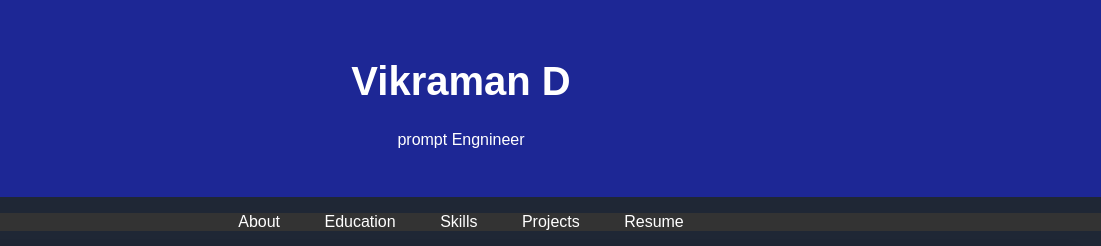
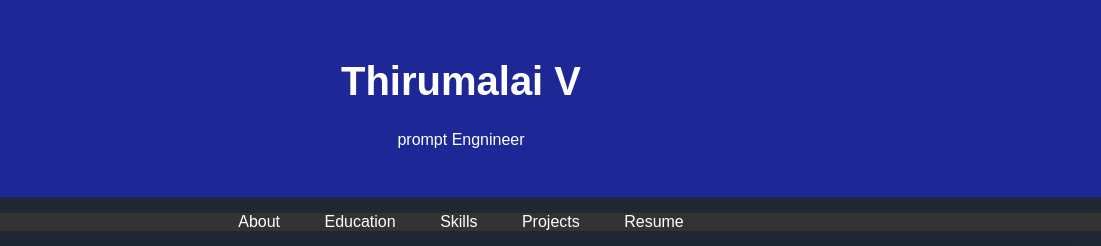
Before and after one commit to Thirumalaivasudhevan/portfolio, a plain HTML site: page index.html in a window 1280 px wide. Shown: the top 246 px of the page, 179-1280 px from the left. Drawn offline with Linux system fonts and the light colour scheme.

Commit message:
Update index.html

```diff
--- a/index.html
+++ b/index.html
@@ -96,7 +96,7 @@
         <div class="header-content">
             <!-- Add your profile picture here -->
             <img src="passport photo.jpg" alt="Your Profile Picture" class="profile-picture">
-            <h1>Vikraman D</Tarea:r></h1>
+            <h1>Thirumalai V</Tarea:r></h1>
             <p>prompt Engnineer</p>
         </div>
     </header>
```
